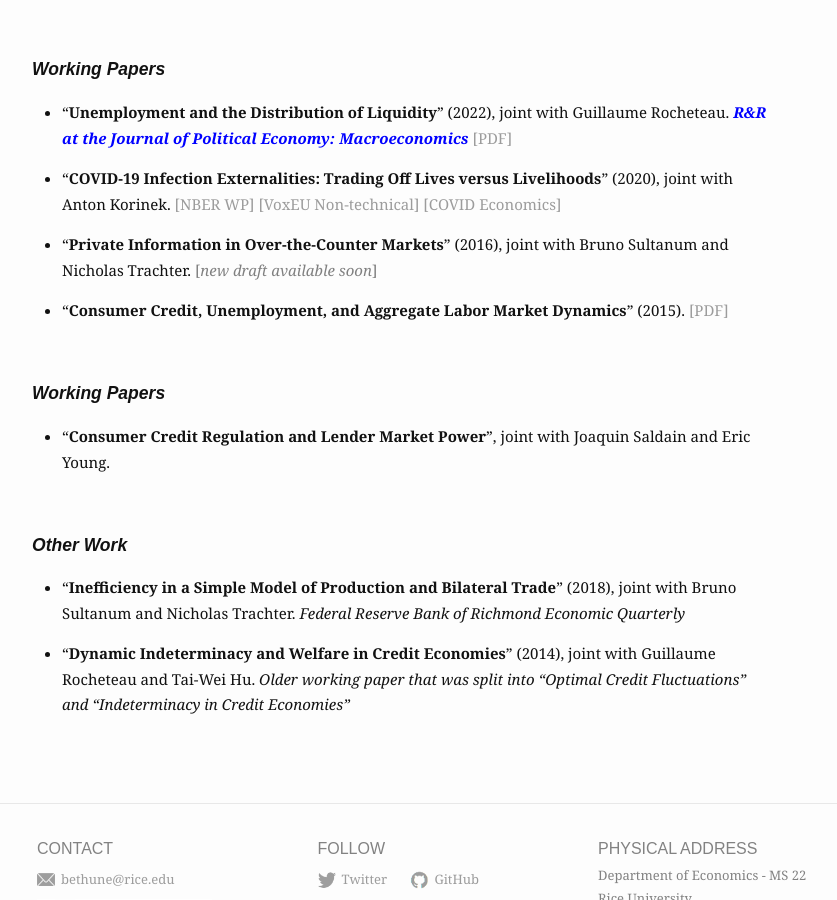
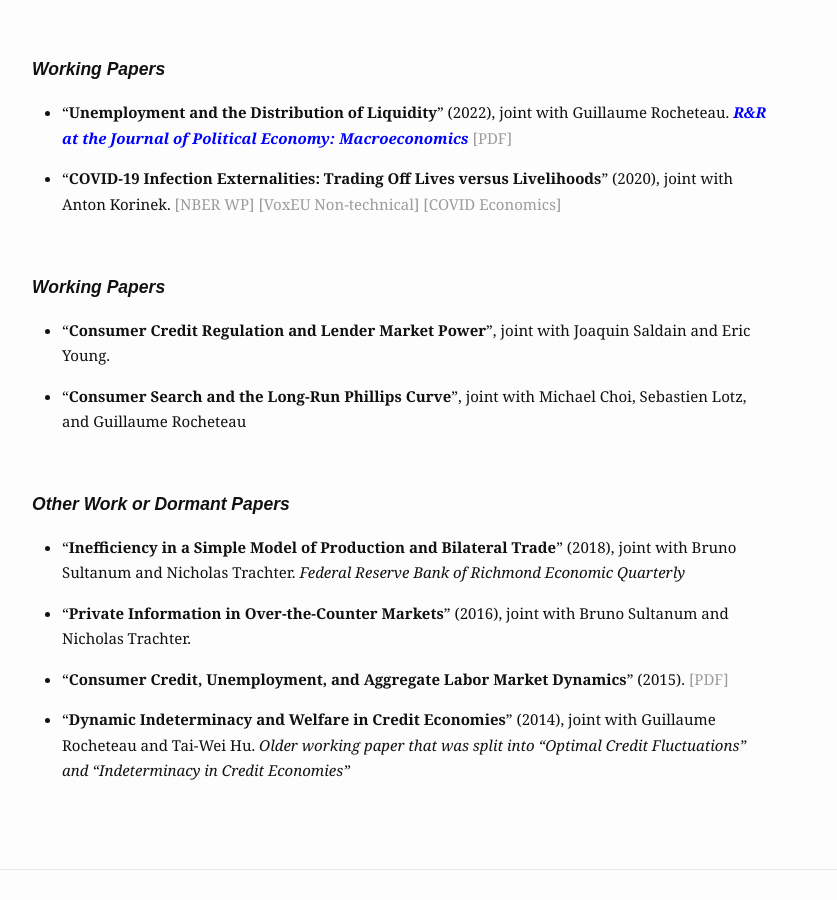
Before and after one commit to zbethune/zbethune.github.io, a Jekyll site: the page built from research.md, in a window 1280 px wide and 900 px high, scrolled down 880 px. Shown: the whole window, without its empty margins (238-1075 px from the left). Built offline with Jekyll 4.4.1, drawn with Linux system fonts in a browser that asks for light colours.

Commit message:
Update research.md

```diff
--- a/research.md
+++ b/research.md
@@ -56,12 +56,6 @@ slug: /research
 <a href="https://cepr.org/sites/default/files/news/CovidEconomics11.pdf" target="_blank" rel="noopener noreferrer">[COVID Economics]</a>
 
 
--  "__Private Information in Over-the-Counter Markets__" (2016), joint with Bruno Sultanum and Nicholas Trachter. <span style="color:  gray">[*new draft available soon*]</span>
-
-
--  "__Consumer Credit, Unemployment, and Aggregate Labor Market Dynamics__" (2015).
-<a href="./assets/pdfs/consumer_credit_unemployment.pdf" target="_blank" rel="noopener noreferrer">[PDF]</a>
-
 
 <br />
 
@@ -70,18 +64,22 @@ slug: /research
 
 -  "__Consumer Credit Regulation and Lender Market Power__", joint with Joaquin Saldain and Eric Young.
 
-
+-  "__Consumer Search and the Long-Run Phillips Curve__", joint with Michael Choi, Sebastien Lotz, and Guillaume Rocheteau
 
 
 <br />
 
 
-### ***Other Work***
+### ***Other Work or Dormant Papers***
+
 -  "__Inefficiency in a Simple Model of Production and Bilateral Trade__" (2018), joint with Bruno Sultanum and Nicholas Trachter. *Federal Reserve Bank of Richmond Economic Quarterly*
 
 
+-  "__Private Information in Over-the-Counter Markets__" (2016), joint with Bruno Sultanum and Nicholas Trachter. <span style="color:  gray"></span>
+
+-  "__Consumer Credit, Unemployment, and Aggregate Labor Market Dynamics__" (2015).
+<a href="./assets/pdfs/consumer_credit_unemployment.pdf" target="_blank" rel="noopener noreferrer">[PDF]</a>
+
 -  "__Dynamic Indeterminacy and Welfare in Credit Economies__" (2014), joint with Guillaume Rocheteau and Tai-Wei Hu. *Older working paper that was split into "Optimal Credit Fluctuations" and "Indeterminacy in Credit Economies"*
 
-
-
 <br />
```
